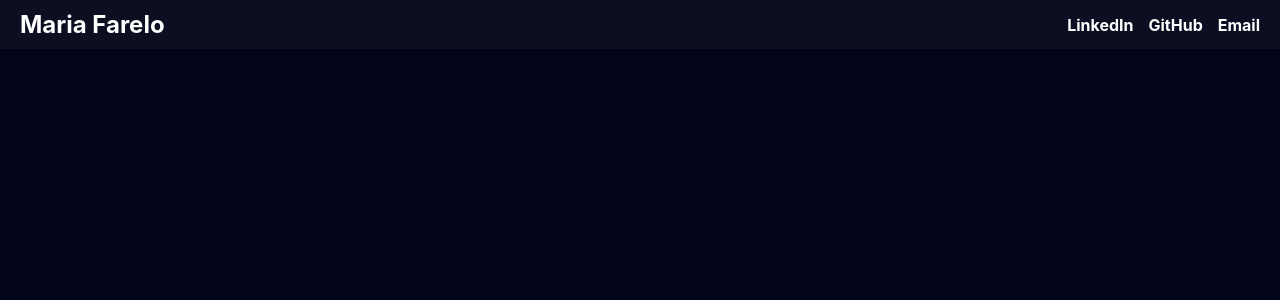
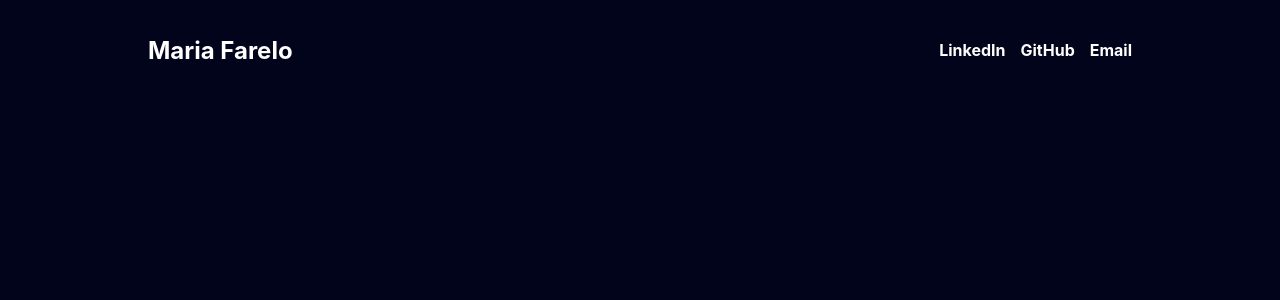
Before and after one commit to maariafarelo/under_construction, a React (Create React App) app: page / in a window 1280 px wide. Shown: the top 300 px of the page. Built offline with nearby package versions, Linux system fonts and the light colour scheme.

Commit message:
NavBar inici

```diff
--- a/src/global.css
+++ b/src/global.css
@@ -26,17 +26,13 @@
   justify-content: space-between;
   align-items: center;
   padding: 10px 20px;
-  background-color: rgba(37, 38, 52, 0.32); /* Slightly transparent for better visibility */
-  width: 100%; /* Full width */
+  margin-top: 2%;
+  width: 80%; /* Full width */
 }
 
 .navbar-left {
   flex: 1;
   color: #ffffff;
-}
-
-.name {
-  margin: 0; /* Remove margin from heading */
 }
 
 .navbar-right {
```
